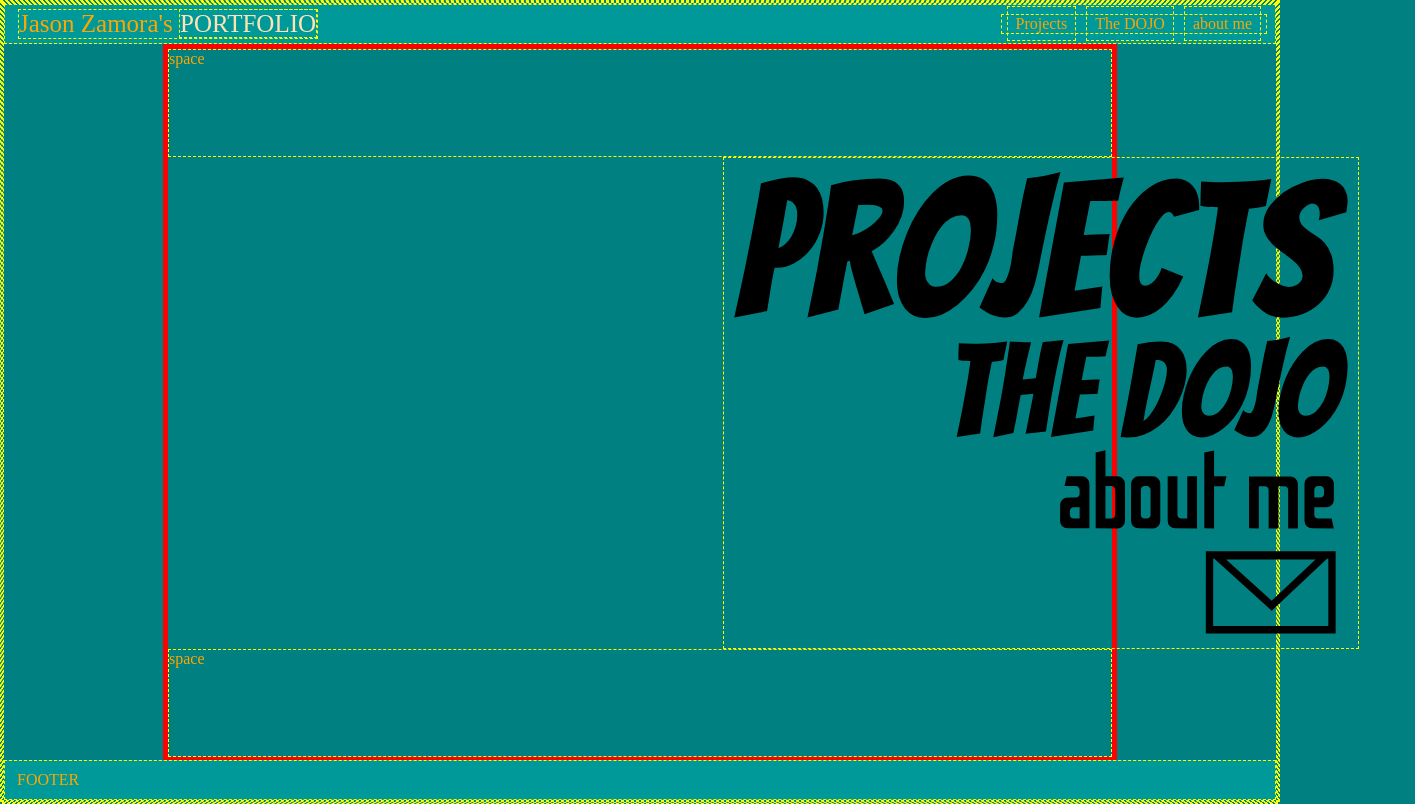
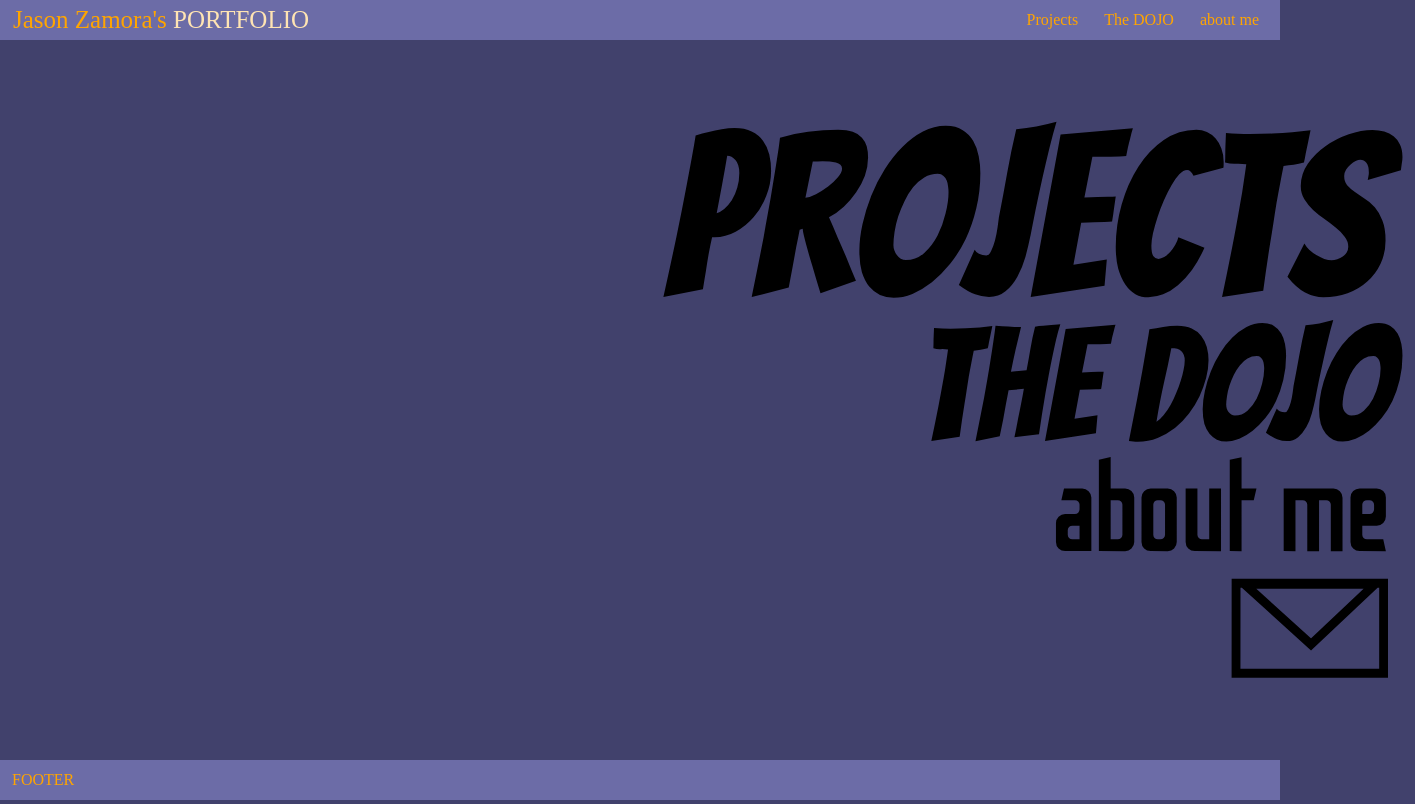
Before and after one commit to GSdaBlessedFist/Portfolio_version2, a React (Create React App) app: page / in a window 1280 px wide. Shown: the whole page, 1415 px wide, since content can reach past the window. Built offline with nearby package versions, Linux system fonts and the light colour scheme.

Commit message:
1)adjusted bg colors...NEXT:: change fill of menu items dependent on hover

```diff
--- a/src/components/headerBar.scss
+++ b/src/components/headerBar.scss
@@ -6,7 +6,7 @@
 	padding: .5rem;
 	justify-content: space-between;
 	align-items:center;
-	// border-bottom: 1px solid yellow;
+	/*border-bottom: 1px solid yellow;*/
 	background: $bgLight;
 	&-title{
 		margin: 0px 5px;
@@ -17,7 +17,7 @@
 			text-decoration: none;
 			padding:.5rem;
 			margin: 0px 5px;
-			// border: 2px solid white;
+			/* border: 2px solid white;*/
 			color: orange;
 			&--activeLink{
 				color: white;
--- a/src/global.scss
+++ b/src/global.scss
@@ -1,7 +1,7 @@
 :root{
-	--bgLight: hsl(180, 100%, 30%);/*teal*/
-	--bg: hsl(180, 100%, 25%);/*teal*/
-	--bgDark: hsl(180, 100%, 15%);/*teal*/
+	--bgLight: hsl(240, 25%, 54%);/*teal*/
+	--bg: hsl(240, 25%, 34%);/*teal*/
+	--bgDark: hsl(240, 10%, 14%);/*teal*/
 }
 
 $bg : var(--bg);
@@ -11,7 +11,7 @@ $bgDark : var(--bgDark);
 *{
 	margin: 0;
 	box-sizing: border-box;
-	border: 1px dashed yellow;
+	/*border: 1px dashed yellow;*/
 
 }
 body{
--- a/src/routes/HomePage.js
+++ b/src/routes/HomePage.js
@@ -5,9 +5,9 @@ export default function HomePage(){
 
 	return (
 		<div className="homePageGrid">
-			<div className="space">space</div>
+			<div className="space"></div>
 			<HomePageMenu/>
-			<div className="space">space</div>
+			<div className="space"></div>
 		</div>
 	)
 }
--- a/src/routes/homePage.scss
+++ b/src/routes/homePage.scss
@@ -8,9 +8,10 @@
 	grid-template-areas: "space"
 						 "menu"
 						 "space";
-	border: 5px solid red;
+	/* border: 5px solid red;*/
 }
 #homePageMenu{
+	transform: scale(1.2);
 	position: relative;
 	right: -555px;
 }
```
